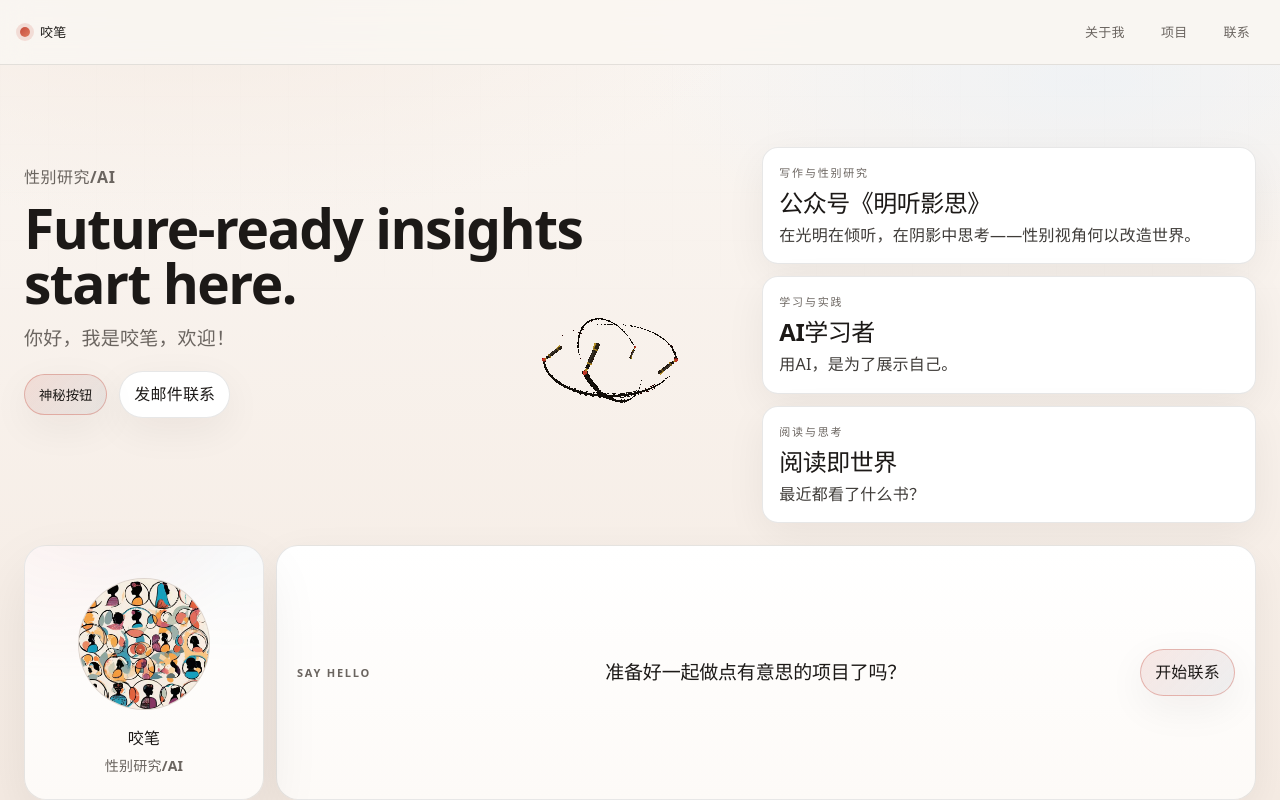
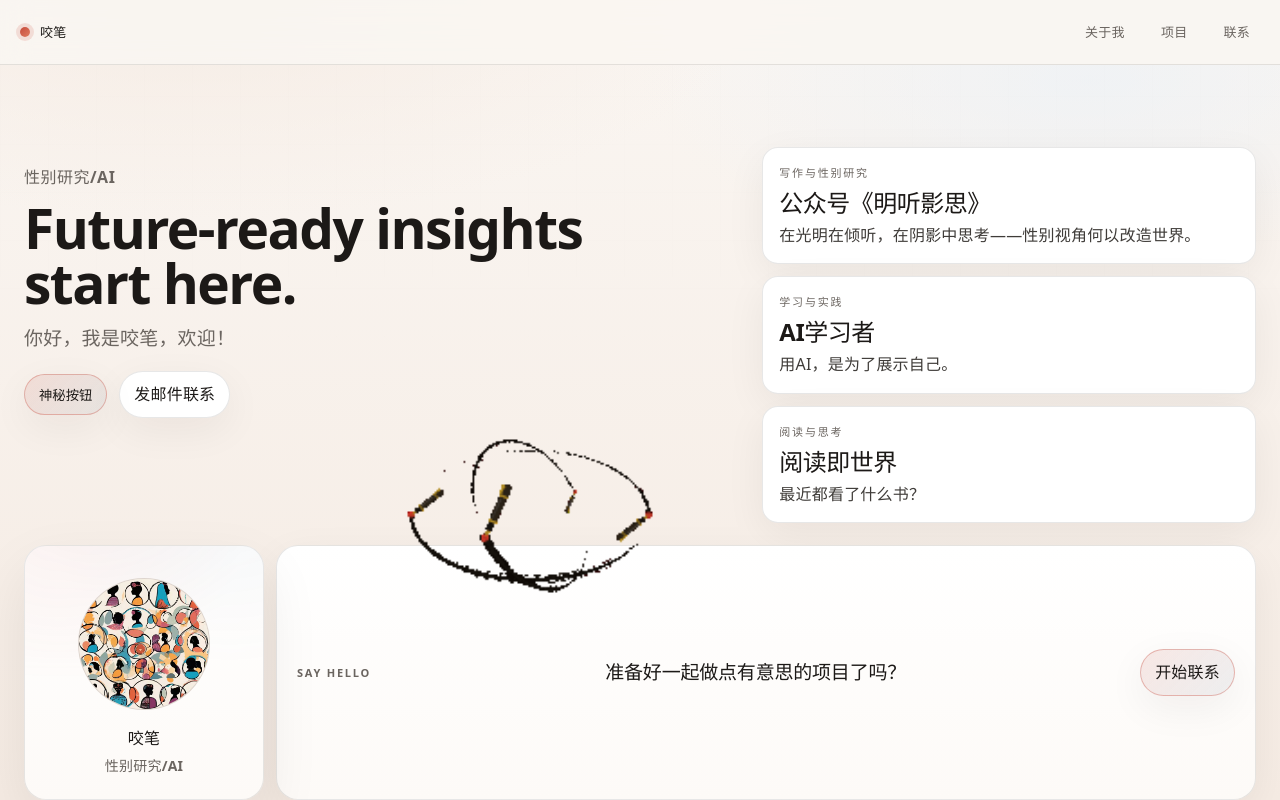
Before and after one commit to yaobi07/yaobiprofile, a React (Vite) app: page / in a window 1280 px wide. Shown: the top 800 px of the page. Built offline with nearby package versions, Linux system fonts and the light colour scheme.

Commit message:
fix: heroGif 360x360px centered, heroCopy overflow:visible
Co-Authored-By: Claude Sonnet 4.6 <noreply@anthropic.com>

```diff
--- a/src/App.css
+++ b/src/App.css
@@ -122,6 +122,7 @@
 .heroCopy {
   padding: 18px 6px 18px 0;
   position: relative;
+  overflow: visible;
 }
 
 .eyebrow {
@@ -134,10 +135,10 @@
 .heroGif {
   position: absolute;
   right: 24px;
-  top: 30%;
+  top: 50%;
   transform: translateY(-50%);
-  width: 200px;
-  height: 200px;
+  width: 360px;
+  height: 360px;
   object-fit: contain;
   pointer-events: none;
   animation: ctaBuddyBob 2.8s ease-in-out infinite;
```
